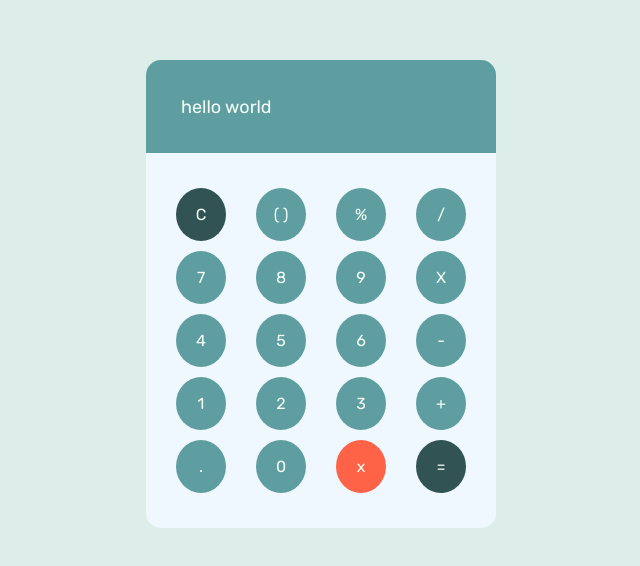
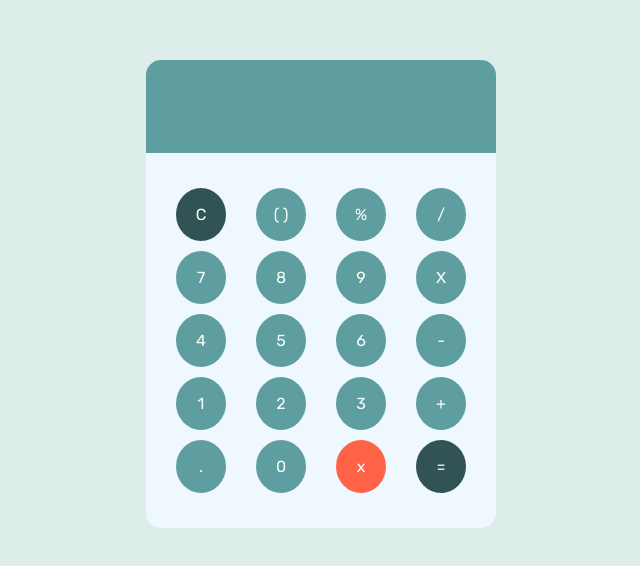
Before and after one commit to Sohila-Hashem/calculator, a website: page index.html in a window 1280 px wide. Shown: the part 106-672 px from the top of the page, without its empty margins (319-959 px from the left). Drawn offline with Linux system fonts and the light colour scheme.

Commit message:
moving the index html to the root dir

```diff
--- a/public/index.html
+++ b/index.html
@@ -13,7 +13,7 @@
 <body>
     <main>
         <section id="result-interface">
-            <p>hello world</p>
+            <input type="text">
         </section>
         <section id="core-container">
             <div>
--- a/public/calc.css
+++ b/public/calc.css
@@ -56,7 +56,16 @@ main {
     -o-border-radius: 15px 15px 0 0;
 }
 
-#result-interface p {
+#result-interface input {
+    background-color: transparent;
+    outline: none;
+    border: 0px;
+    caret-color: var(--result-text);
+    font-size: 18px;
+    color: var(--result-text);
+}
+
+#result-interface input::placeholder {
     color: var(--result-text);
 }
 
```
